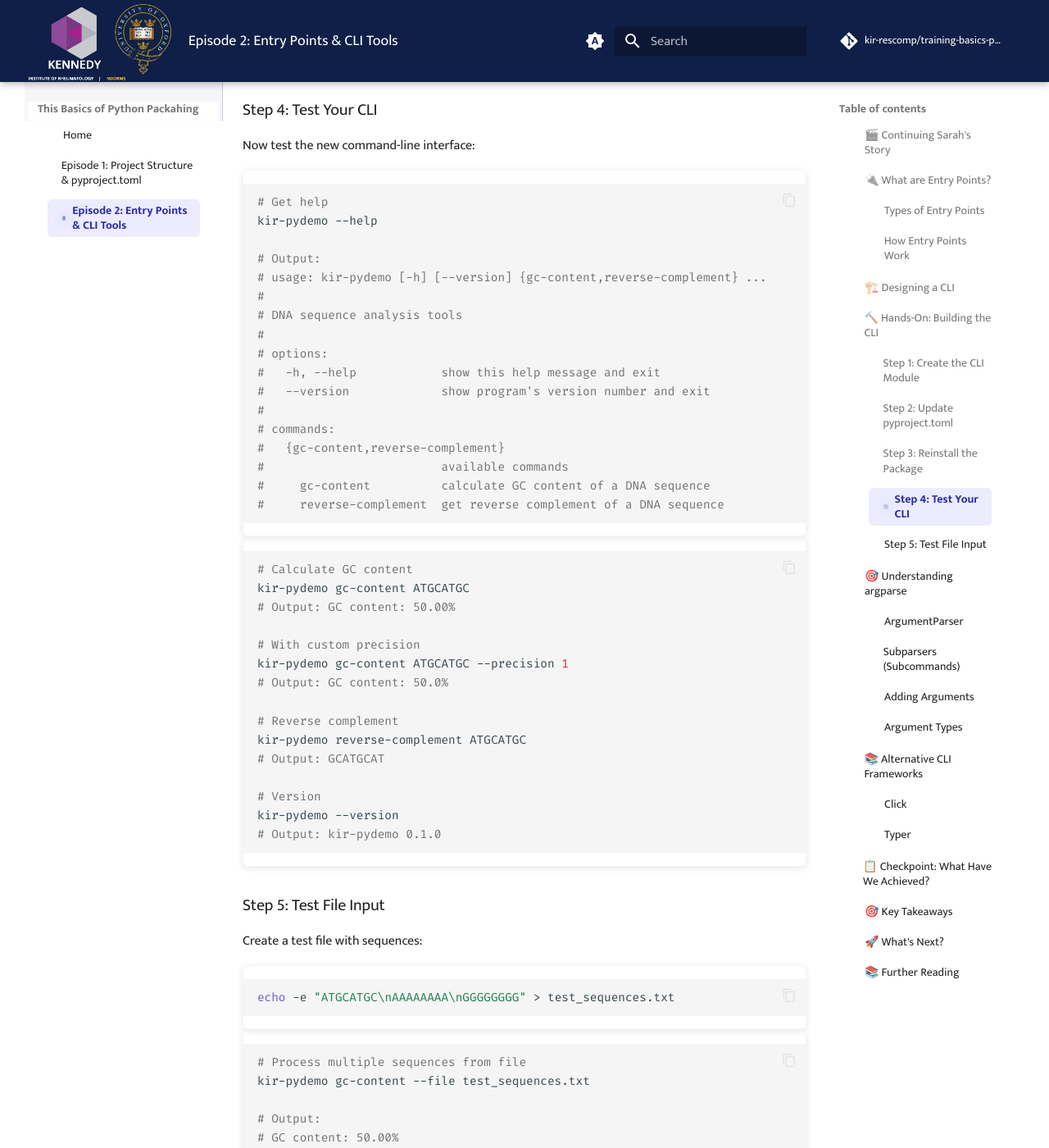
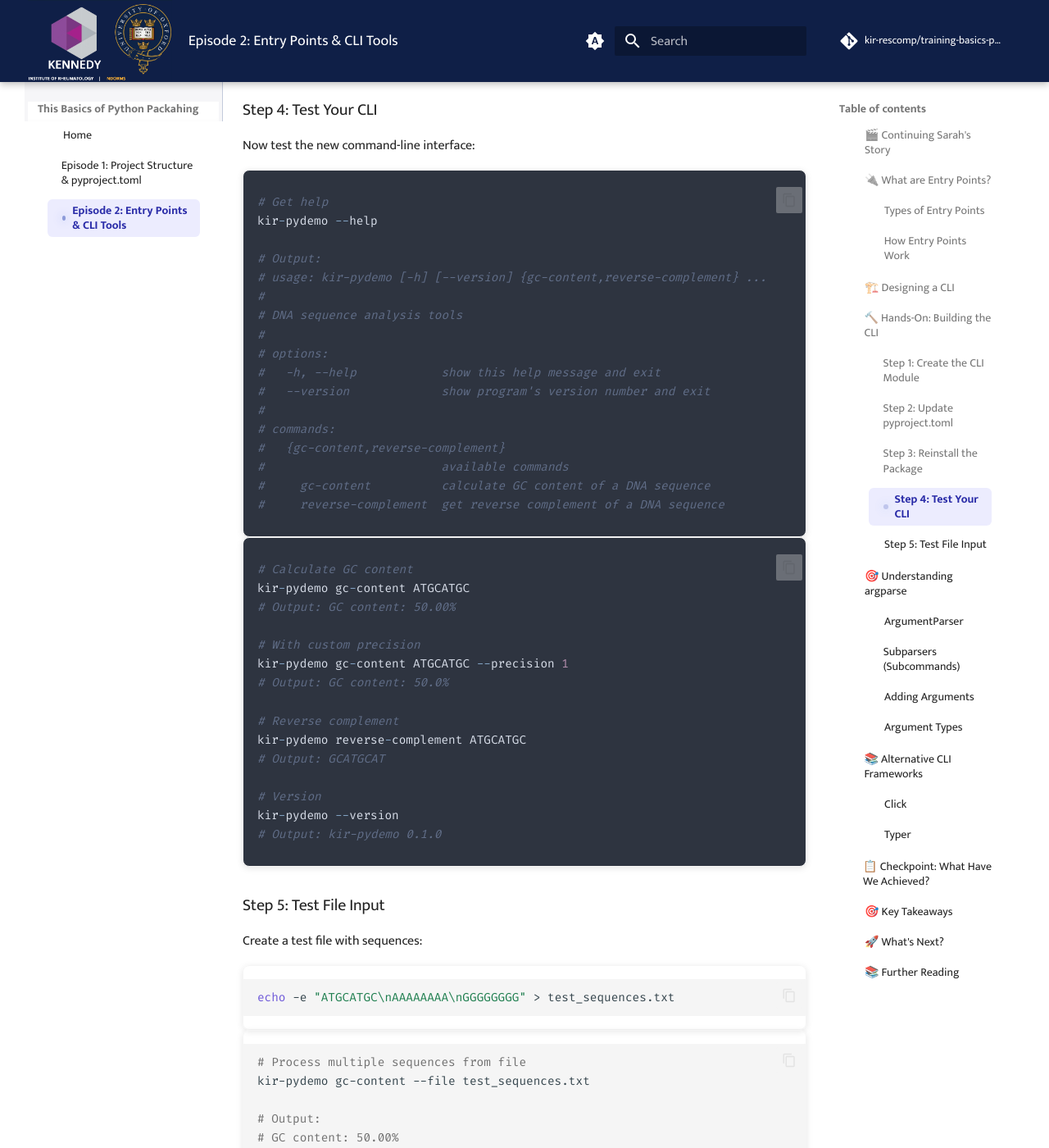
Before and after one commit to kir-rescomp/training-basics-python-packaging, an MkDocs documentation site: the page built from docs/episode-02.md, in a window 1280 px wide and 1400 px high, scrolled down 8095 px. Shown: the whole window at 82% size. Built offline with MkDocs 1.6.1 and Material for MkDocs 9.7.7, drawn with Linux system fonts in a browser that asks for light colours; comment, search, counter and statistics services are not loaded.

Commit message:
update code block colour theme to nord

````diff
--- a/docs/episode-02.md
+++ b/docs/episode-02.md
@@ -348,7 +348,8 @@ uv pip install -e .
 
 Now test the new command-line interface:
 
-```bash
+<div class="nord" markdown="1">
+```py
 # Get help
 kir-pydemo --help
 
@@ -368,7 +369,7 @@ kir-pydemo --help
 #     reverse-complement  get reverse complement of a DNA sequence
 ```
 
-```bash
+```py
 # Calculate GC content
 kir-pydemo gc-content ATGCATGC
 # Output: GC content: 50.00%
@@ -385,6 +386,7 @@ kir-pydemo reverse-complement ATGCATGC
 kir-pydemo --version
 # Output: kir-pydemo 0.1.0
 ```
+</div>
 
 ### Step 5: Test File Input
 
````
